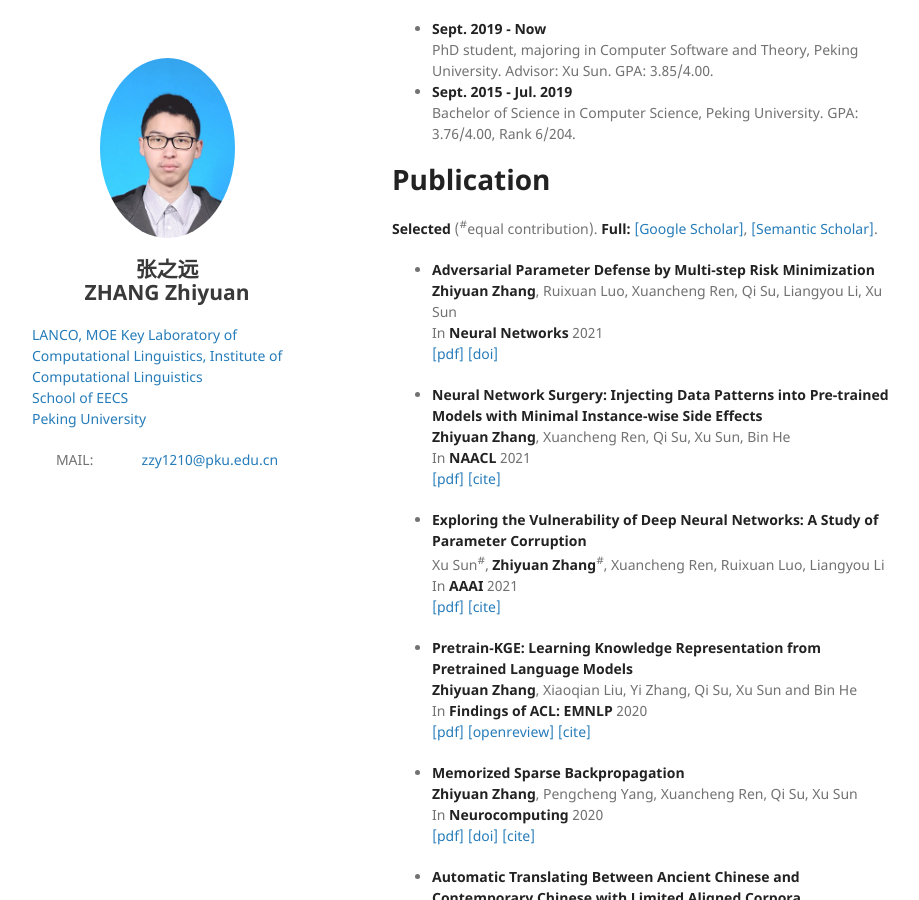
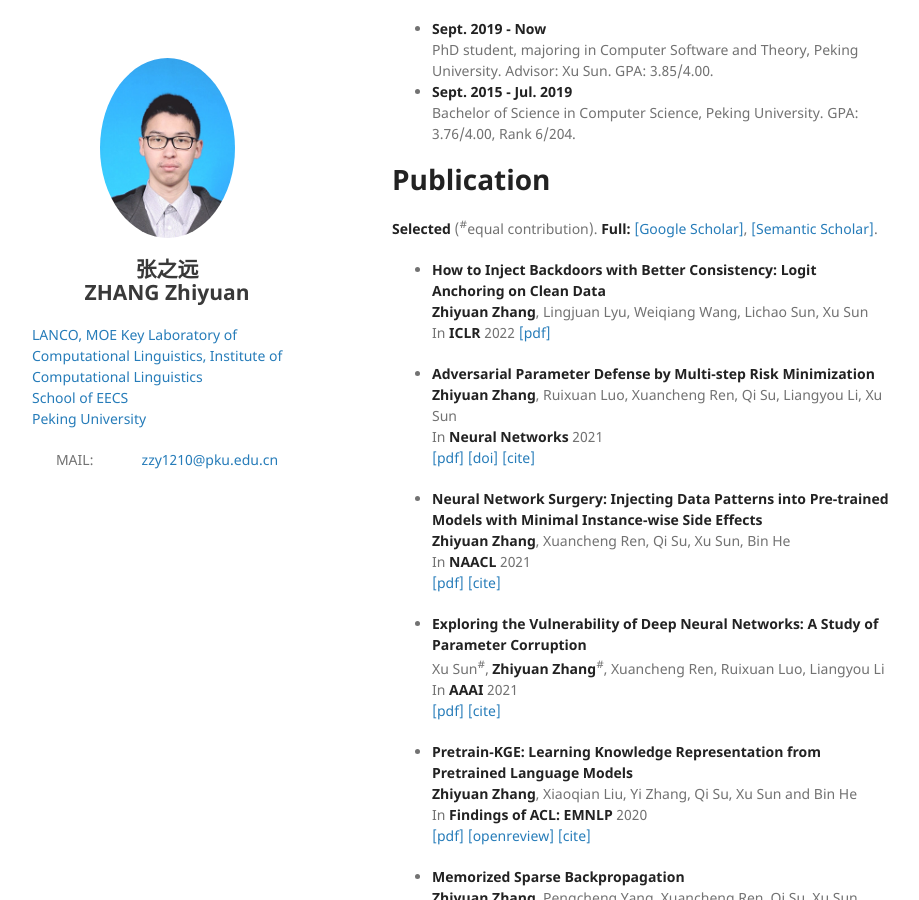
Before and after one commit to pkuzzy/pkuzzy.github.io, a Jekyll site: the page built from index.md, in a window 1280 px wide and 900 px high, scrolled down 379 px. Shown: the whole window, without its empty margins (178-1097 px from the left). Built offline with Jekyll 4.4.1, drawn with Linux system fonts in a browser that asks for light colours; nearby versions of some CDN libraries; our own code applies the rules of GitHub Pages for plain Markdown files.

Commit message:
Update index.md

```diff
--- a/index.md
+++ b/index.md
@@ -18,10 +18,15 @@ layout: default
 # Publication
 **Selected** (<sup>\#</sup>equal contribution). **Full:** [[Google Scholar]](https://scholar.google.com/citations?hl=zh-CN&user=gSEzCUkAAAAJ), [[Semantic Scholar]](https://www.semanticscholar.org/author/Zhiyuan-Zhang/50317060).
 
+- **How to Inject Backdoors with Better Consistency: Logit Anchoring on Clean Data**
+  **Zhiyuan Zhang**, Lingjuan Lyu, Weiqiang Wang, Lichao Sun, Xu Sun
+  In **ICLR** 2022
+  [[pdf]](https://openreview.net/pdf?id=Bn09TnDngN)
+
 - **Adversarial Parameter Defense by Multi-step Risk Minimization**
   **Zhiyuan Zhang**, Ruixuan Luo, Xuancheng Ren, Qi Su, Liangyou Li, Xu Sun
   In **Neural Networks** 2021
-  [[pdf]](https://arxiv.org/pdf/2109.02889.pdf) [[doi]](https://doi.org/10.1016/j.neunet.2021.08.022)
+  [[pdf]](https://arxiv.org/pdf/2109.02889.pdf) [[doi]](https://doi.org/10.1016/j.neunet.2021.08.022) [[cite]](https://dblp.uni-trier.de/rec/journals/nn/ZhangLRSLS21.html?view=bibtex)
 
 - **Neural Network Surgery: Injecting Data Patterns into Pre-trained Models with Minimal Instance-wise Side Effects**
   **Zhiyuan Zhang**, Xuancheng Ren, Qi Su, Xu Sun, Bin He
```
